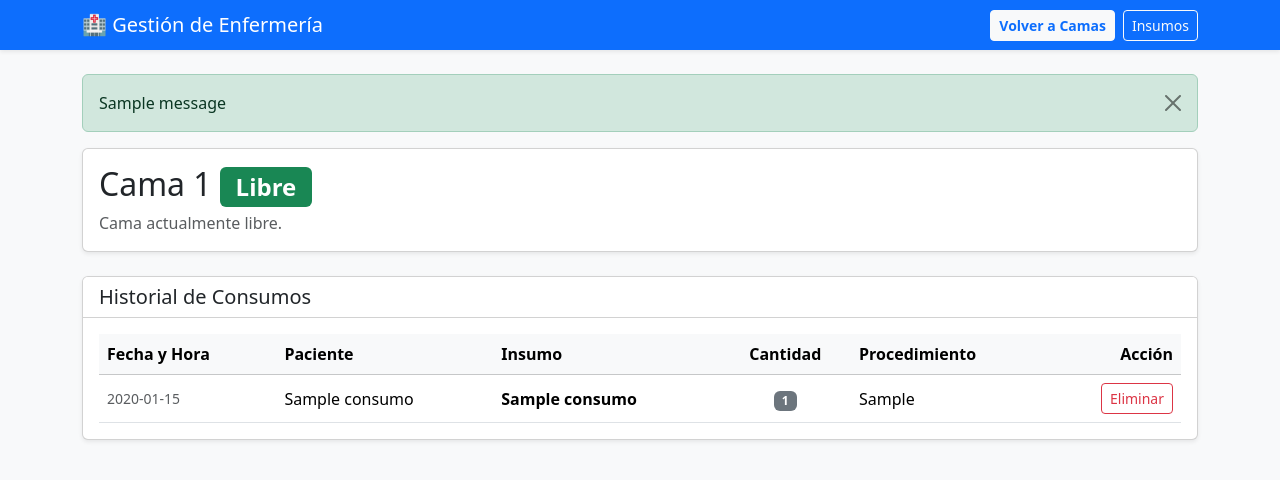
After one commit to Diego-Negrin/gestion-enfermeria-sqlite, a Flask app: page /cama/1/consumos in a window 1280 px wide. The commit adds this page. Shown: the top 480 px of the page. Run offline with Flask 3, Linux system fonts and the light colour scheme; data comes from the database, SQL or seed files in the repository; tables that the repository leaves empty hold one stand-in row (values such as "Sample post"); one stand-in notice (Sample message) is shown.

Commit message:
Se añadio el historial de consumos y los botones para agregar consumo en cada cama ocupada

```diff
--- a/app.py
+++ b/app.py
@@ -72,6 +72,53 @@ def sumar_stock():
     flash(mensaje, "success" if exito else "danger")
     return redirect(url_for("gestionar_insumos"))
 
+@app.route("/consumos/registrar", methods=["POST"])
+def registrar_consumo_ruta():
+    numero_cama = request.form.get("numero_cama")
+    nombre_insumo = request.form.get("nombre_insumo")
+    cantidad = request.form.get("cantidad")
+    procedimiento = request.form.get("procedimiento", "")
+
+    exito, mensaje = logica.registrar_consumo(
+        numero_cama, nombre_insumo, cantidad, procedimiento
+    )
+    flash(mensaje, "success" if exito else "danger")
+    return redirect(url_for("ver_camas"))
+
+
+@app.route("/cama/<int:numero_cama>/consumos")
+def historial_consumos_cama(numero_cama):
+    camas = logica.mostrar_camas()
+    cama = next((c for c in camas if c["numero"] == numero_cama), None)
+    if not cama:
+        flash(f"No existe la cama número {numero_cama}.", "danger")
+        return redirect(url_for("ver_camas"))
+
+    consumos = logica.ver_consumos_cama(numero_cama)
+    insumos = logica.mostrar_insumos()
+    return render_template(
+        "consumos_cama.html",
+        cama=cama,
+        consumos=consumos,
+        insumos=insumos,
+    )
+
+
+@app.route("/consumos/eliminar/<int:consumo_id>", methods=["POST"])
+def eliminar_consumo_ruta(consumo_id):
+    numero_cama = request.form.get("numero_cama")
+    exito, mensaje = logica.eliminar_consumo(consumo_id)
+    flash(mensaje, "success" if exito else "danger")
+
+    if numero_cama:
+        return redirect(url_for("historial_consumos_cama", numero_cama=numero_cama))
+    return redirect(url_for("ver_camas"))
+
+
+@app.route("/consumos")
+def historial_consumos():
+    consumos = logica.mostrar_historial_consumos()
+    return render_template("historial_consumos.html", consumos=consumos)
 
 if __name__ == "__main__":
     app.run(debug=True, host="0.0.0.0", port=5000)
--- a/logica_web.py
+++ b/logica_web.py
@@ -47,7 +47,7 @@ def mostrar_insumos():
 
 def actualizar_stock_insumos(nombre, cant_sumar):
     try:
-        cantidad = int(cantidad)
+        cant_sumar = int(cant_sumar)
     except (ValueError, TypeError):
         return False, "La cantidad debe ser un número entero válido."
     if cant_sumar <= 0:
@@ -212,4 +212,13 @@ def eliminar_consumo(consumo_id):
     conexion.commit()
     conexion.close()
     return True, f"Consumo con ID {consumo_id} eliminado y stock del insumo {consumo['insumo_nombre']} restaurado."
+
+def mostrar_historial_consumos():
+    conexion = conectar()
+    cursor = conexion.cursor()
+    cursor.execute("SELECT * FROM consumos ORDER BY fecha DESC")
+    consumos = cursor.fetchall()
+    conexion.close()
+    return consumos
+
 #________________________________________________________________________________________________________________
--- /dev/null
+++ b/templates/consumos_cama.html
@@ -0,0 +1,138 @@
+<!DOCTYPE html>
+<html lang="es">
+<head>
+    <meta charset="UTF-8">
+    <meta name="viewport" content="width=device-width, initial-scale=1.0">
+    <title>Consumos Cama {{ cama['numero'] }} — Gestión de Enfermería</title>
+    <link href="https://cdn.jsdelivr.net/npm/bootstrap@5.3.3/dist/css/bootstrap.min.css" rel="stylesheet">
+</head>
+<body class="bg-light">
+
+    <nav class="navbar navbar-dark bg-primary mb-4 shadow-sm">
+        <div class="container">
+            <a class="navbar-brand mb-0 h1" href="/">🏥 Gestión de Enfermería</a>
+            <div class="d-flex gap-2">
+                <a class="btn btn-light btn-sm text-primary fw-bold" href="/camas">Volver a Camas</a>
+                <a class="btn btn-outline-light btn-sm" href="/insumos">Insumos</a>
+            </div>
+        </div>
+    </nav>
+
+    <div class="container">
+        {% with messages = get_flashed_messages(with_categories=true) %}
+            {% if messages %}
+                {% for category, message in messages %}
+                    <div class="alert alert-{{ category }} alert-dismissible fade show" role="alert">
+                        {{ message }}
+                        <button type="button" class="btn-close" data-bs-dismiss="alert"></button>
+                    </div>
+                {% endfor %}
+            {% endif %}
+        {% endwith %}
+
+        <!-- Info de la cama -->
+        <div class="card shadow-sm mb-4">
+            <div class="card-body d-flex flex-wrap justify-content-between align-items-center gap-3">
+                <div>
+                    <h2 class="mb-1">Cama {{ cama['numero'] }} <span class="badge {% if cama['estado'] == 'Ocupada' %}bg-danger{% else %}bg-success{% endif %}">{{ cama['estado'] }}</span></h2>
+                    {% if cama['estado'] == 'Ocupada' %}
+                        <p class="mb-0"><strong>Paciente:</strong> {{ cama['paciente_nombre'] }} — <strong>Motivo:</strong> {{ cama['motivo_internacion'] }}</p>
+                    {% else %}
+                        <p class="mb-0 text-muted">Cama actualmente libre.</p>
+                    {% endif %}
+                </div>
+                {% if cama['estado'] == 'Ocupada' %}
+                <button type="button" class="btn btn-primary" data-bs-toggle="modal" data-bs-target="#modalConsumoVista">
+                    + Registrar Consumo
+                </button>
+                {% endif %}
+            </div>
+        </div>
+
+        <!-- Historial de consumos -->
+        <div class="card shadow-sm">
+            <div class="card-header bg-white">
+                <h5 class="mb-0">Historial de Consumos</h5>
+            </div>
+            <div class="card-body table-responsive">
+                <table class="table table-hover align-middle mb-0">
+                    <thead class="table-light">
+                        <tr>
+                            <th>Fecha y Hora</th>
+                            <th>Paciente</th>
+                            <th>Insumo</th>
+                            <th class="text-center">Cantidad</th>
+                            <th>Procedimiento</th>
+                            <th class="text-end">Acción</th>
+                        </tr>
+                    </thead>
+                    <tbody>
+                        {% for c in consumos %}
+                        <tr>
+                            <td class="small text-muted">{{ c['fecha'] }}</td>
+                            <td>{{ c['paciente_nombre'] }}</td>
+                            <td class="fw-bold">{{ c['insumo_nombre'] }}</td>
+                            <td class="text-center"><span class="badge bg-secondary">{{ c['cantidad'] }}</span></td>
+                            <td>{{ c['procedimiento'] }}</td>
+                            <td class="text-end">
+                                <form action="/consumos/eliminar/{{ c['id'] }}" method="POST" class="d-inline" onsubmit="return confirm('¿Eliminar este consumo y devolver el stock al insumo?');">
+                                    <input type="hidden" name="numero_cama" value="{{ cama['numero'] }}">
+                                    <button type="submit" class="btn btn-sm btn-outline-danger">Eliminar</button>
+                                </form>
+                            </td>
+                        </tr>
+                        {% else %}
+                        <tr>
+                            <td colspan="6" class="text-center text-muted py-4">No hay consumos registrados para esta cama.</td>
+                        </tr>
+                        {% endfor %}
+                    </tbody>
+                </table>
+            </div>
+        </div>
+    </div>
+
+    {% if cama['estado'] == 'Ocupada' %}
+    <div class="modal fade" id="modalConsumoVista" tabindex="-1">
+        <div class="modal-dialog">
+            <div class="modal-content">
+                <form action="/consumos/registrar" method="POST">
+                    <div class="modal-header bg-primary text-white">
+                        <h5 class="modal-title">Registrar Consumo — Cama {{ cama['numero'] }}</h5>
+                        <button type="button" class="btn-close btn-close-white" data-bs-dismiss="modal"></button>
+                    </div>
+                    <div class="modal-body">
+                        <input type="hidden" name="numero_cama" value="{{ cama['numero'] }}">
+                        <div class="mb-3">
+                            <label class="form-label">Insumo</label>
+                            <select class="form-select" name="nombre_insumo" required>
+                                <option value="" selected disabled>Elegí un insumo...</option>
+                                {% for insumo in insumos %}
+                                    <option value="{{ insumo['nombre'] }}">
+                                        {{ insumo['nombre'] }} (Stock: {{ insumo['stock'] }})
+                                    </option>
+                                {% endfor %}
+                            </select>
+                        </div>
+                        <div class="mb-3">
+                            <label class="form-label">Cantidad</label>
+                            <input type="number" class="form-control" name="cantidad" min="1" required>
+                        </div>
+                        <div class="mb-3">
+                            <label class="form-label">Procedimiento (opcional)</label>
+                            <input type="text" class="form-control" name="procedimiento" placeholder="Ej: Curación, venoclisis...">
+                        </div>
+                    </div>
+                    <div class="modal-footer">
+                        <button type="button" class="btn btn-secondary" data-bs-dismiss="modal">Cancelar</button>
+                        <button type="submit" class="btn btn-primary">Guardar Consumo</button>
+                    </div>
+                </form>
+            </div>
+        </div>
+    </div>
+    {% endif %}
+
+    <script src="https://cdn.jsdelivr.net/npm/bootstrap@5.3.3/dist/js/bootstrap.bundle.min.js"></script>
+</body>
+</html>
--- a/templates/index.html
+++ b/templates/index.html
@@ -46,12 +46,12 @@
             </div>
 
             <div class="col">
-                <a href="/camas" class="text-decoration-none">
+                <a href="/consumos" class="text-decoration-none">
                     <div class="card h-100 shadow-sm border-warning text-center p-4">
                         <div class="card-body d-flex flex-column justify-content-center">
                             <div class="display-4 mb-3">📋</div>
-                            <h3 class="card-title text-warning">Consumos por Cama</h3>
-                            <p class="card-text text-muted">Registrar insumos usados y revisar historial por paciente.</p>
+                            <h3 class="card-title text-warning">Historial de Consumos</h3>
+                            <p class="card-text text-muted">Revisar historial de consumos por cama y paciente.</p>
                         </div>
                     </div>
                 </a>
--- a/templates/insumos.html
+++ b/templates/insumos.html
@@ -14,6 +14,7 @@
             <div class="d-flex gap-2">
                 <a class="btn btn-outline-light btn-sm" href="/camas">Ver Camas</a>
                 <a class="btn btn-light btn-sm text-primary fw-bold" href="/insumos">Insumos</a>
+                <a class="btn btn-outline-light btn-sm" href="/consumos">Historial</a>
             </div>
         </div>
     </nav>
```
Also changed, not shown: templates/camas.html (+57 -6 lines), templates/historial_consumos.html (added, +67 -0 lines).
